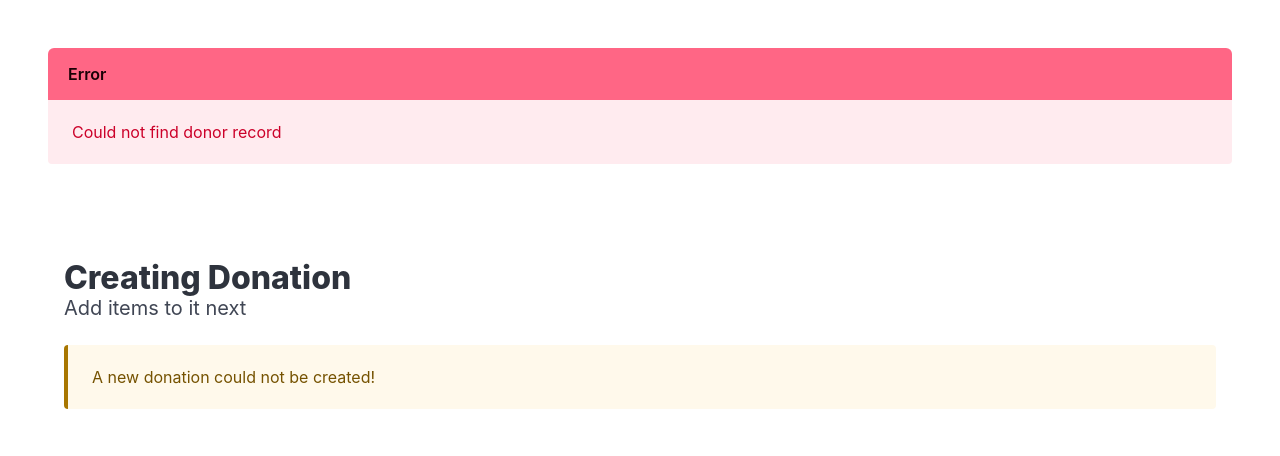
After one commit to mahoee-labs/caristock, a Django app: page /donation/create in a window 1280 px wide. The commit adds this page. Shown: the top 456 px of the page. Run offline with Django 5.2, Linux system fonts and the light colour scheme; data that the repository does not hold is empty.

Commit message:
Donation create

```diff
--- a/caristock/templatetags.py
+++ b/caristock/templatetags.py
@@ -20,3 +20,8 @@ def add_form_bulma_classes(html_content):
         '<span class="helptext', '<span class="helptext help'
     )
     return mark_safe(html_content)
+
+
+@register.filter
+def message_class(message_tags):
+    return "is-" + message_tags.replace("error", "danger")
--- a/caristock/urls.py
+++ b/caristock/urls.py
@@ -20,11 +20,17 @@ from django.urls import path
 
 from caristock.views import render_home
 from people.views import render_donor_select, render_donor_edit, render_donor_show
+from transactions.views import render_donation_build, render_donation_create
+
 
 urlpatterns = [
     path("", render_home),
     path("donor/select", render_donor_select, name="donor-select"),
     path("donor/<int:donor_id>/show", render_donor_show, name="donor-show"),
     path("donor/<int:donor_id>/edit", render_donor_edit, name="donor-edit"),
+    path("donation/create", render_donation_create, name="donation-create"),
+    path(
+        "donation/<int:donation_id>/build", render_donation_build, name="donation-build"
+    ),
     path("admin/", admin.site.urls),
 ]
--- a/people/models.py
+++ b/people/models.py
@@ -7,9 +7,12 @@ from django.utils.translation import gettext_lazy as _
 class DonorManager(models.Manager):
 
     def search(self, query):
-        name_matches = models.Q(name__contains=query)
-        document_matches = models.Q(document__contains=query)
-        return self.filter(name_matches | document_matches)
+        if query:
+            name_matches = models.Q(name__contains=query)
+            document_matches = models.Q(document__contains=query)
+            return self.filter(name_matches | document_matches)
+        else:
+            return self.all()[:20]
 
     def get_by_natural_key(self, name):
         return self.get(name=name)
--- a/templates/caristock/base.html
+++ b/templates/caristock/base.html
@@ -1,6 +1,7 @@
 <!-- prettier-ignore -->
 {% load i18n %}
 {% load static %}
+{% load caristock %}
 
 <!DOCTYPE html>
 <html>
@@ -26,7 +27,7 @@
     <section class="hero">
       <div class="hero-body">
         {% for message in messages %}
-        <div class="message is-{{ message.tags }}">
+        <div class="message {{ message.tags|message_class }}">
           <div class="message-header">{{ message.tags|title }}</div>
           <div class="message-body">{{ message }}</div>
         </div>
--- a/templates/caristock/blocks/button.html
+++ b/templates/caristock/blocks/button.html
@@ -2,7 +2,7 @@
 
 <!-- prettier-ignore -->
 {% if link %}
-<a class="button" href="{{ link }}">
+<a class="button {{ class }}" href="{{ link }}">
   {% if icon %}
   <span class="icon-text">
     <span>{% translate label %}</span>
--- /dev/null
+++ b/templates/caristock/donation-create.html
@@ -0,0 +1,46 @@
+<!-- prettier-ignore -->
+{% extends "caristock/base.html" %}
+{% load i18n %}
+{% load static %}
+{% load caristock %}
+
+{% block main %}
+
+<section class="section">
+  <div class="container">
+    <h2 class="title">{% translate "Creating Donation" %}</h2>
+    <p class="subtitle">{% translate "Add items to it next" %}</p>
+    {% if donation %}
+    <div class="message is-success">
+      <p class="message-body">
+        <!-- prettier-ignore -->
+        {% blocktranslate with donor_name=donor.name %}
+        We created a new donation for {{ donor_name }}!
+        {% endblocktranslate %}
+      </p>
+    </div>
+    <p class="block">
+      <!-- prettier-ignore -->
+      {% blocktranslate %}
+      Redirecting you to let you add items to the new donation...
+      {% endblocktranslate %}
+    </p>
+    <script>
+      setTimeout(function () {
+        window.location.href = "{% url 'donation-build' donation.id %}";
+      }, 3000);
+    </script>
+    {% else %}
+    <div class="message is-warning">
+      <p class="message-body">
+        <!-- prettier-ignore -->
+        {% blocktranslate %}
+        A new donation could not be created!
+        {% endblocktranslate %}
+      </p>
+    </div>
+    {% endif %}
+  </div>
+</section>
+
+{% endblock %}
--- a/transactions/views.py
+++ b/transactions/views.py
@@ -1,3 +1,29 @@
-from django.shortcuts import render
+from django.contrib import messages
+from django.shortcuts import get_object_or_404, render
+from django.utils.translation import gettext_lazy as _
 
-# Create your views here.
+from people.models import Donor
+from transactions.models import Donation
+
+
+def render_donation_create(request):
+    donor_id = request.GET.get("donor")
+    donor = Donor.objects.filter(pk=donor_id).first()
+    if donor is None:
+        messages.error(request, _("Could not find donor record"))
+        donation = None
+    else:
+        donation = Donation.objects.create(donor=donor)
+    context = dict(
+        donor=donor,
+        donation=donation,
+    )
+    return render(request, "caristock/donation-create.html", context=context)
+
+
+def render_donation_build(request, donation_id):
+    donation = get_object_or_404(Donation, pk=donation_id)
+    context = dict(
+        donation=donation,
+    )
+    return render(request, "caristock/donation-build.html", context=context)
```
Also changed, not shown: people/views.py (+6 -9 lines), templates/caristock/blocks/search.html (added, +11 -0 lines), templates/caristock/donation-build.html (added, +22 -0 lines), templates/caristock/donor-select.html (+5 -15 lines), templates/caristock/donor-show.html (+4 -3 lines), templates/caristock/home.html (+12 -1 lines).
